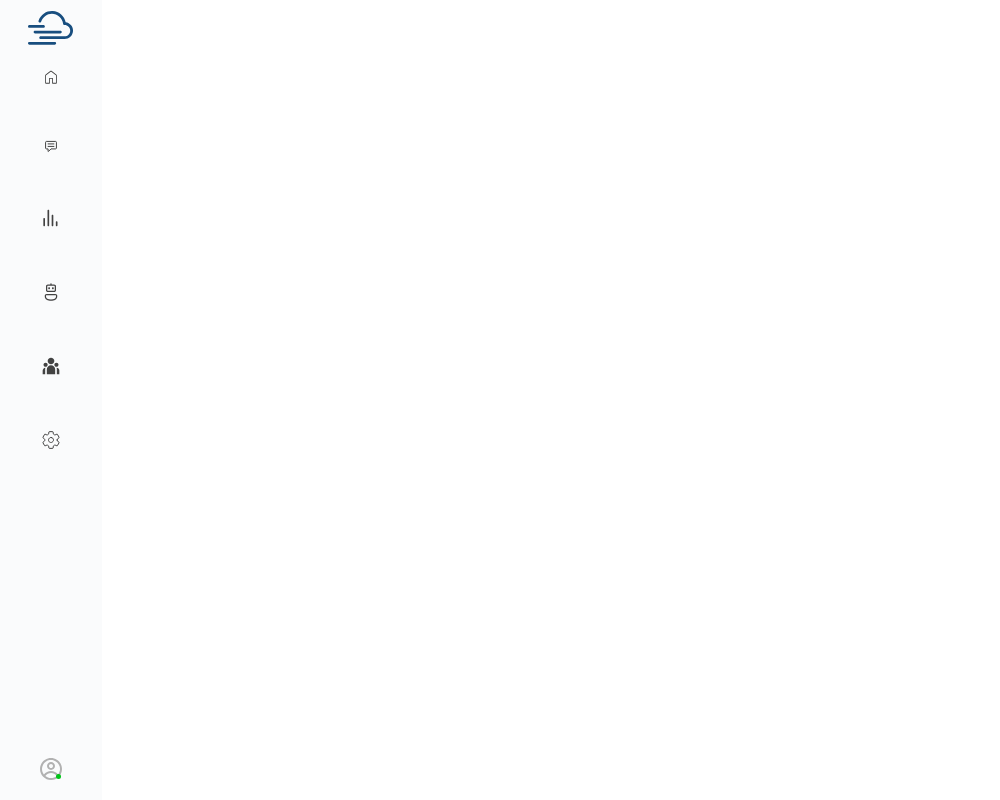
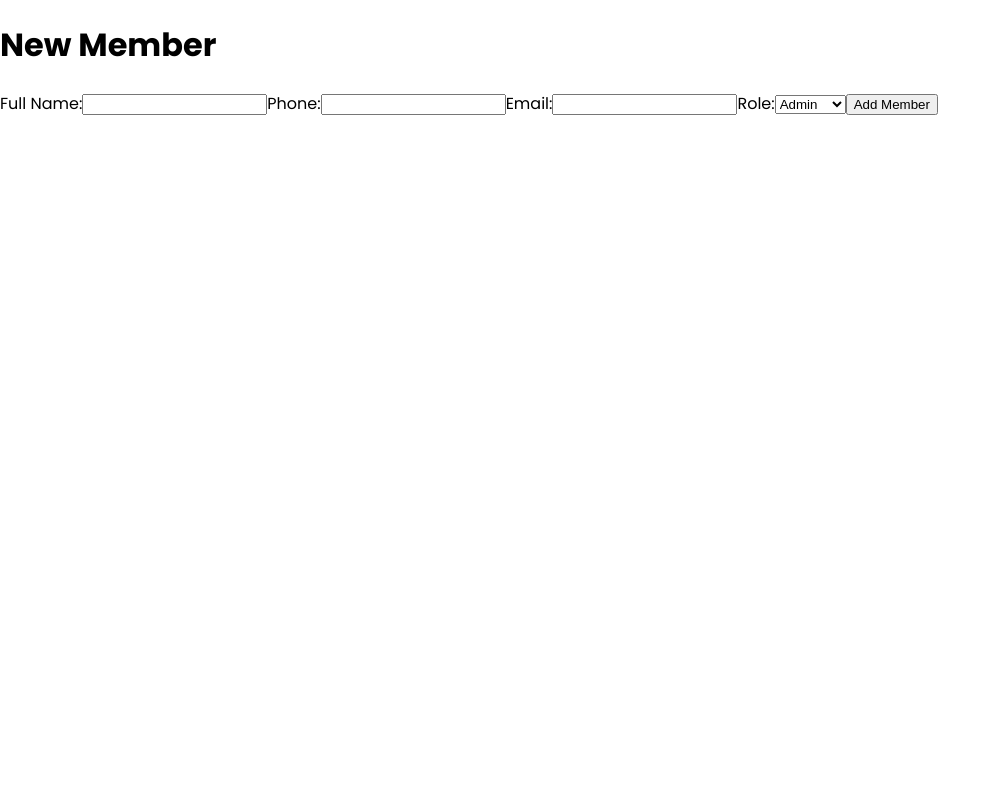
Before and after one commit to annuu1/hubly, a React (Vite) app in the folder frontend/: page /add-member in a window 1280 px wide. Shown: the whole page, without its empty margins (0-1000 px from the left). Built offline with nearby package versions, Linux system fonts and the light colour scheme.

Commit message:
feat: Add new team member component and update team views
- Create NewMember component for adding team members
- Update Team component UI
- Modify App routing to include new team member flow

```diff
--- a/frontend/src/App.jsx
+++ b/frontend/src/App.jsx
@@ -5,10 +5,9 @@ import Home from './pages/Home'
 
 import Signup from './components/auth/Signup'
 import Login from './components/auth/Login'
-import Preferences from './components/auth/Preferences'
-import Header from './components/layout/Header'
 import Dashboard from './pages/Dashboard'
 import ToastContainer from './components/ui/ToastContainer'
+import NewMember from './components/team/NewMember'
 
 function App() {
 
@@ -21,7 +20,7 @@ function App() {
         <Route path='/' element= {<Home/>} ></Route>
         <Route path='/signup' element= {<Signup/>} ></Route>
         <Route path='/login' element= {<Login/>} ></Route>
-        <Route path='/preferences' element= {<Preferences/>} ></Route>
+        <Route path='/add-member' element= {<NewMember/>} ></Route>
         <Route path='/dashboard/*' element= {<Dashboard/>} ></Route>
         <Route path='*' element= {<Dashboard/>} ></Route>
       </Routes>
--- /dev/null
+++ b/frontend/src/components/team/NewMember.jsx
@@ -0,0 +1,32 @@
+import react from 'react'
+
+const NewMember = () => {
+  return (
+    <div>
+      <h1>New Member</h1>
+      <form>
+        <label>
+          Full Name:
+          <input type="text" name="name" />
+        </label>
+        <label>
+          Phone:
+          <input type="text" name="phone" />
+        </label>
+        <label>
+          Email:
+          <input type="email" name="email" />
+        </label>
+        <label>
+          Role:
+          <select name="role">
+            <option value="admin">Admin</option>
+            <option value="member">Member</option>
+          </select>
+        </label>
+        <button type="submit">Add Member</button>
+      </form>
+    </div>
+  )
+}
+export default NewMember
--- a/frontend/src/components/team/Team.jsx
+++ b/frontend/src/components/team/Team.jsx
@@ -1,5 +1,6 @@
 import React from 'react';
 import styles from './Team.module.css';
+import { useNavigate } from 'react-router-dom';
 
 const Team = () => {
   const teamMembers = [
@@ -9,6 +10,10 @@ const Team = () => {
     { id: 4, name: 'Joe Doe', phone: '+1 (000) 000-0000', email: 'example@gmail.com', role: 'Member' },
   ];
 
+  const navigate = useNavigate();
+  const handleAddMember = () => {
+    navigate('/add-member');
+  };
   return (
     <div className={styles.teamContainer}>
 
@@ -42,7 +47,7 @@ const Team = () => {
             ))}
           </tbody>
         </table>
-        <button className={styles.addButton}>+ Add Team members</button>
+        <button className={styles.addButton} onClick={handleAddMember} >+ Add Team members</button>
       </div>
     </div>
   );
```
